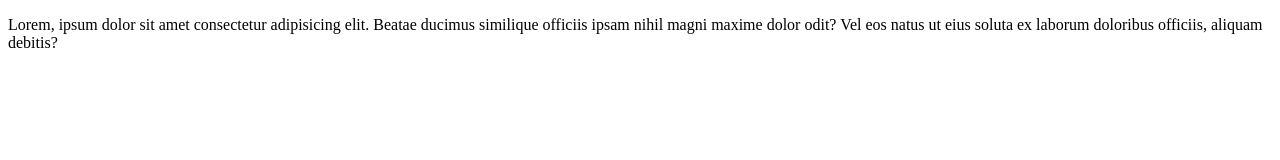
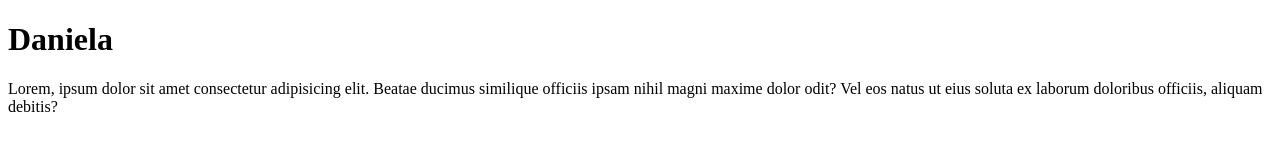
Before and after one commit to jorgeaburto2022/Proyectogit, a plain HTML site: page index.html in a window 1280 px wide. Drawn offline with Linux system fonts and the light colour scheme.

Commit message:
Update index.html

```diff
--- a/index.html
+++ b/index.html
@@ -6,7 +6,7 @@
     <title>Proyecto Git</title>
 </head>
 <body>
-
+    <h1>Daniela </h1>
     <p>Lorem, ipsum dolor sit amet consectetur adipisicing elit. Beatae ducimus similique officiis ipsam nihil magni maxime dolor odit? Vel eos natus ut eius soluta ex laborum doloribus officiis, aliquam debitis?</p>
 
 
```
